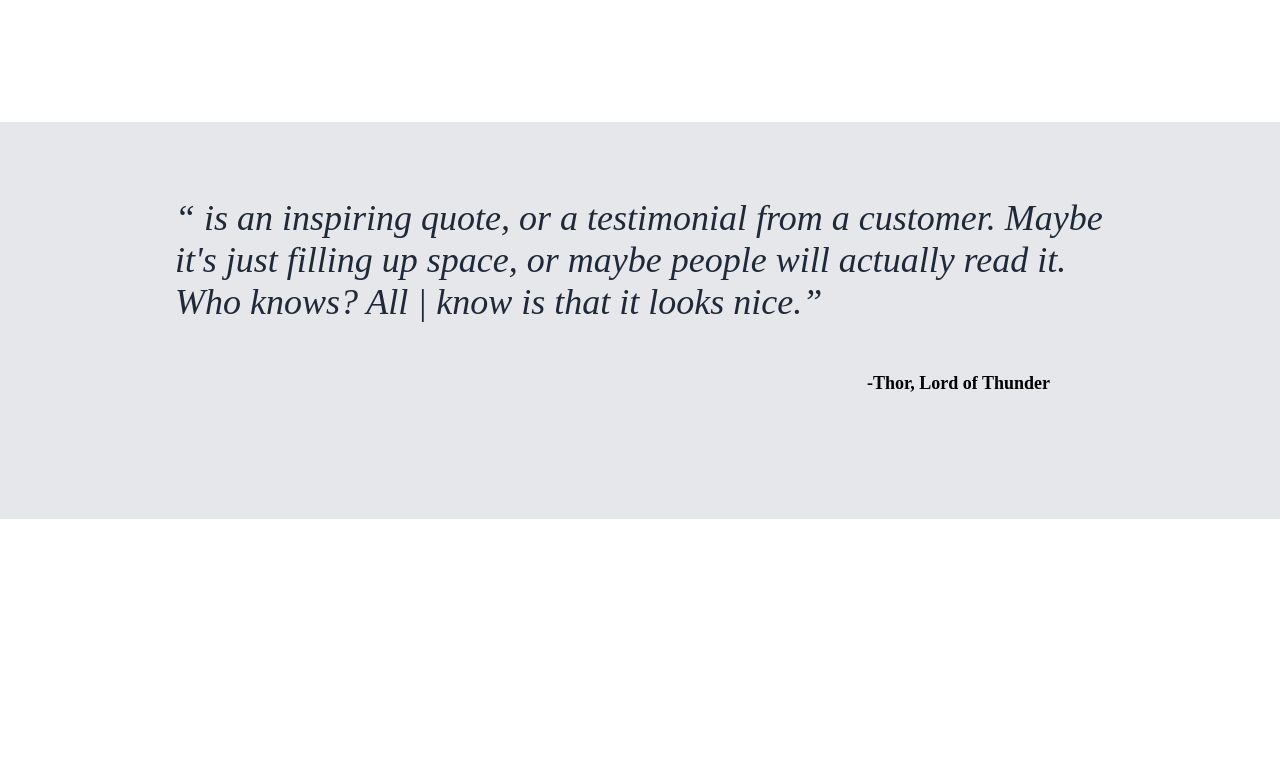
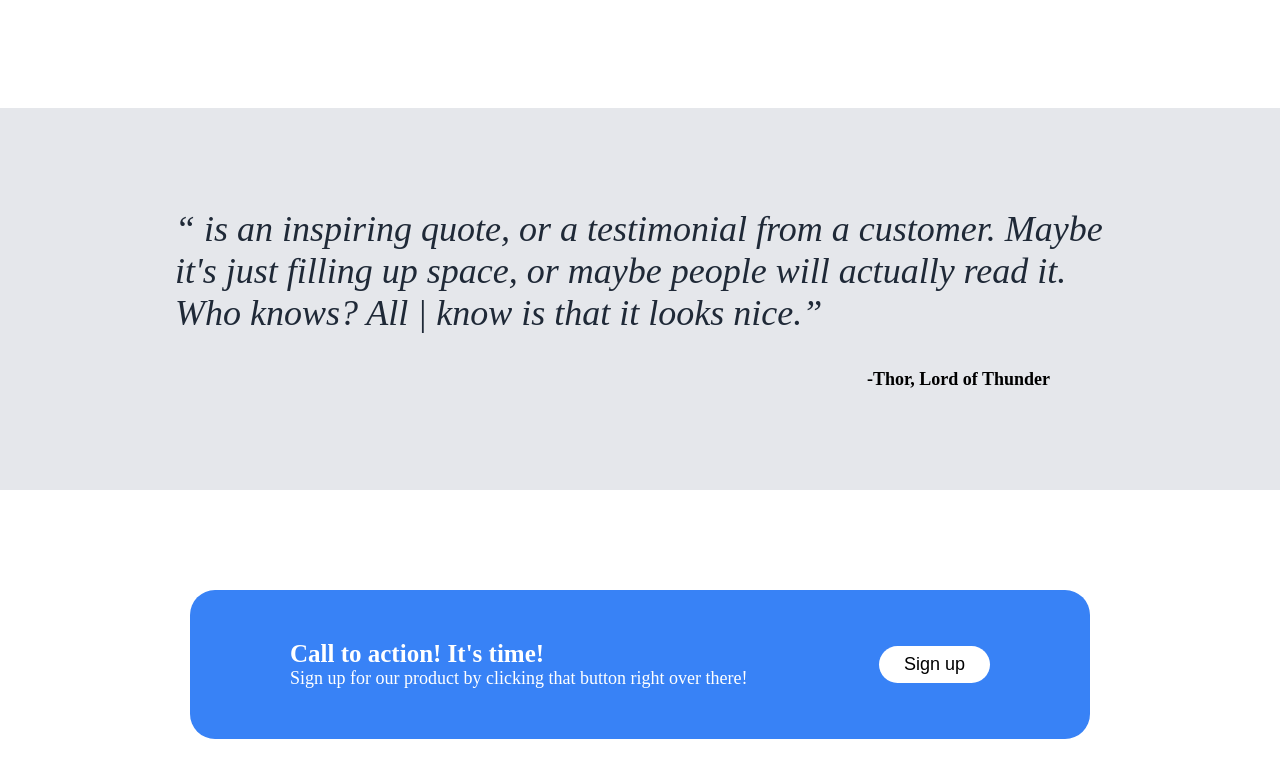
Before and after one commit to Ozanyurdakul98/Landin-Page-1, a plain HTML site: page index.html in a window 1280 px wide. Shown: the part 1029-1806 px from the top of the page. Before the commit the page ends 1548 px from the top, so only its background shows below. Drawn offline with Linux system fonts and the light colour scheme.

Commit message:
call to action section finished

```diff
--- a/index.html
+++ b/index.html
@@ -56,5 +56,16 @@
                 people will actually read it. Who knows? All | know
                 is that it looks nice.</cite></q> <figcaption>-Thor, Lord of Thunder</figcaption>
         </div>
+        <div class="calltoaction">
+            <div class="action_container">
+                <div class="action_container1">
+                    <p id="p1">Call to action! It's time!</p>
+                    <p>Sign up for our product by clicking that button right over there!</p>
+                </div>
+                <div class="action_container2">
+                    <button id="bottom_button"><a href="#">Sign up</a></button>
+                </div>
+            </div>
+        </div>
     </body>
 </html>
--- a/style.css
+++ b/style.css
@@ -52,7 +52,7 @@ h1{
 }
 button {
     background-color: #3882F6;
-    padding: 15px 25px;
+    padding: 8px 25px;
     align-self: flex-start;
     border-radius: 25px;
     border: 0;
@@ -105,7 +105,7 @@ button {
     display: flex;
     flex-direction: column;
     background-color: #E5E7EB;
-    padding: 75px 175px 125px;
+    padding: 100px 175px 100px;
 }
 .quote q{
     font-style: italic;
@@ -116,6 +116,35 @@ button {
     text-align: end;
     font-weight: 900;
     font-size: 18px;
-    padding-top: 50px;
+    padding-top: 35px;
     padding-right: 55px;
 }
+
+/* Call to action */
+.action_container {
+    display: flex;
+    background-color: #3882F6;
+    margin: 100px 190px 100px;
+    color: white;
+    border-radius: 25px;
+    padding: 50px 100px;
+    align-items: center;
+    justify-content: space-between;
+}
+#p1{
+    font-size: 25px;
+    font-weight: 700;
+    margin: 0;
+}
+.action_container1 p {
+    font-size: 18px;
+    margin: 0;
+}
+
+
+#bottom_button {
+    background-color: white;
+}
+#bottom_button a{
+    color: black;
+}
```
